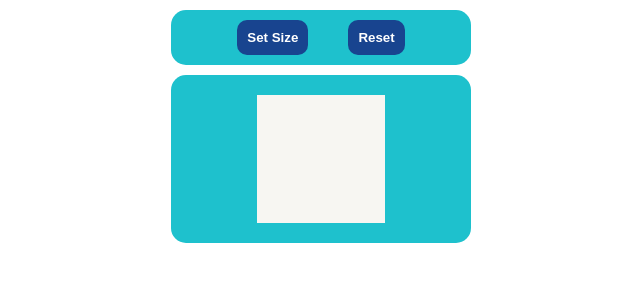
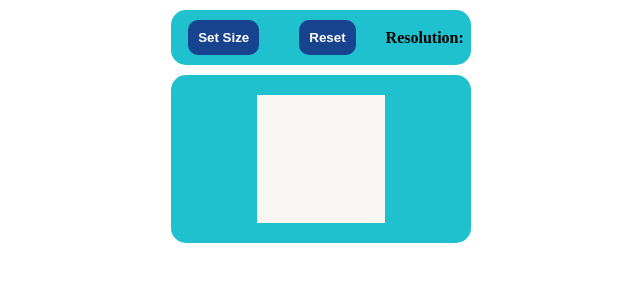
Before and after one commit to IslombekMir/Etch-A-Sketch-TOP, a plain HTML site: page index.html in a window 1280 px wide. Shown: the whole page, without its empty margins (319-959 px from the left). Drawn offline with Linux system fonts and the light colour scheme.

Commit message:
add resolution text

```diff
--- a/index.html
+++ b/index.html
@@ -11,6 +11,7 @@
     <div id="buttons">
         <button id="btn-set-size">Set Size</button>
         <button id="btn-reset">Reset</button>
+        <p id="resolution">Resolution:</p>
     </div>
     <div id="container"></div>
 </body>
--- a/script/script.js
+++ b/script/script.js
@@ -1,7 +1,8 @@
 const container = document.querySelector("#container");
 const div1 = document.createElement('div');
-const btnSetSize = document.querySelector('#btn-set-size')
+const btnSetSize = document.querySelector('#btn-set-size');
 const btnReset = document.querySelector('#btn-reset');
+const resolution = document.querySelector('#resolution');
 
 container.appendChild(div1);
 let sideLength = 16;
@@ -14,6 +15,7 @@ btnSetSize.addEventListener('click', (e) => {
     area = 256/(quotient*quotient);
     sideLength = userLength;
     createGrid();
+    resolution.textContent = `${userLength} x ${userLength}`;
 })
 
 btnReset.addEventListener('click', () => {
--- a/style/style.css
+++ b/style/style.css
@@ -8,6 +8,7 @@
     margin: 10px auto;
     display: flex;
     justify-content: center;
+    align-items: center;
     gap: 20px;
     background-color: rgb(30, 193, 205);
 
@@ -38,3 +39,7 @@ button{
     background-color: black;
     margin: 10px auto;
 }
+
+#resolution{
+    font-weight: 600;
+}
```
